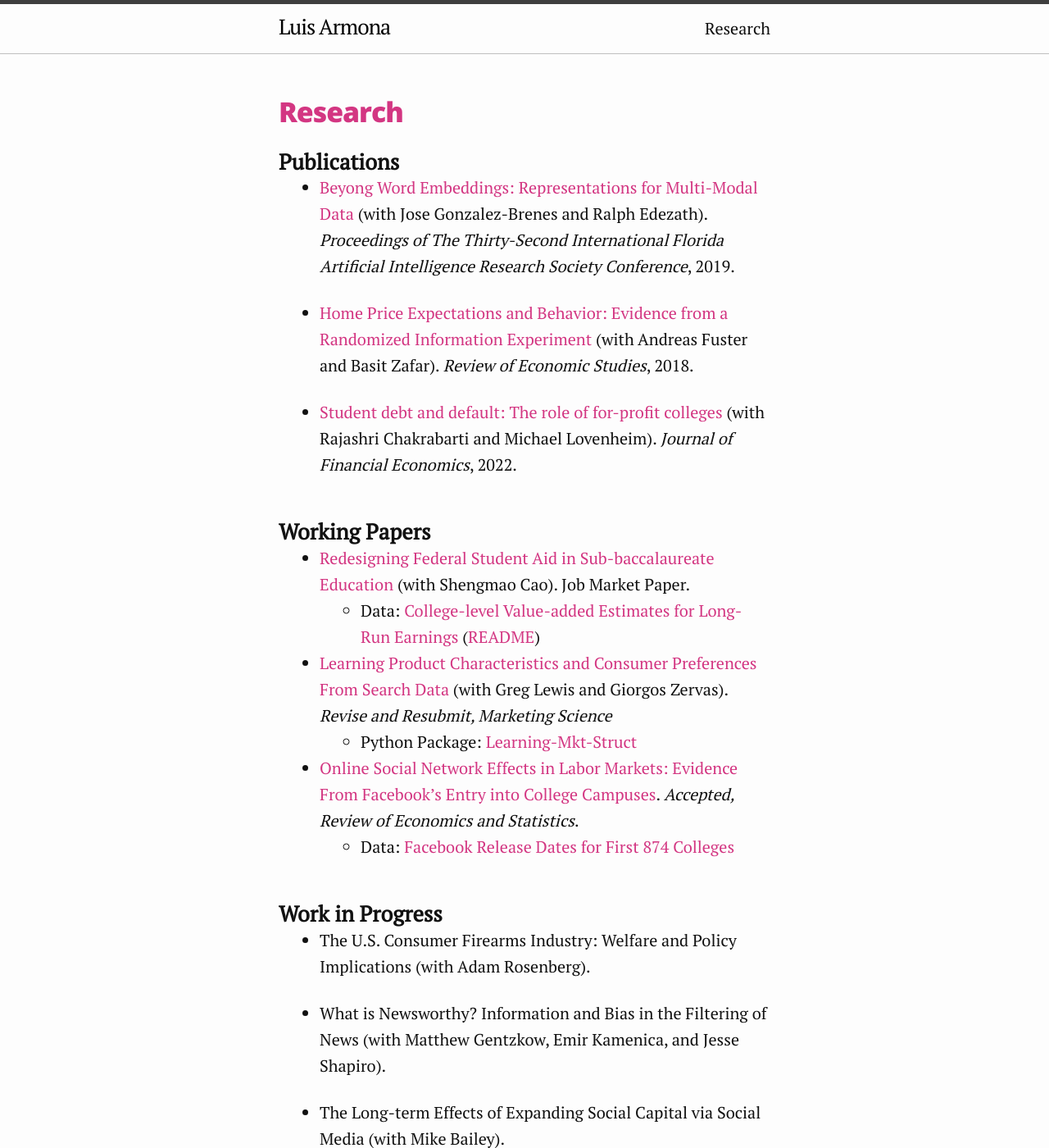
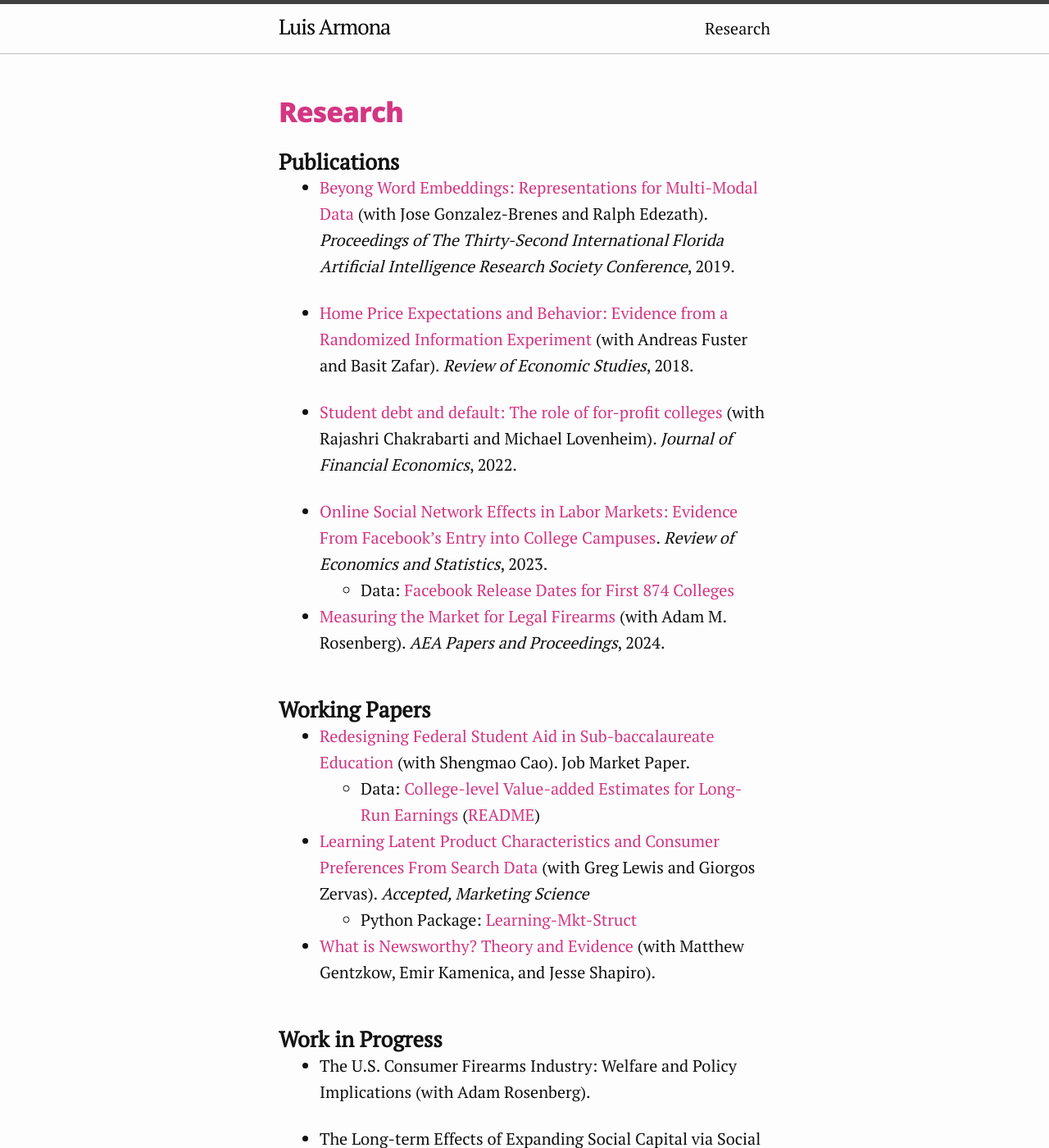
Before and after one commit to luisarmona/luisarmona.github.io, a Jekyll site: the page built from Research.markdown, in a window 1280 px wide and 1400 px high. Shown: the whole window at 82% size. Built offline with Jekyll 4.4.1, drawn with Linux system fonts in a browser that asks for light colours.

Commit message:
update research

```diff
--- a/Research.markdown
+++ b/Research.markdown
@@ -12,23 +12,22 @@ permalink: /research/
 
 - [Student debt and default: The role of for-profit colleges](https://www.sciencedirect.com/science/article/abs/pii/S0304405X21005250) (with Rajashri Chakrabarti and Michael Lovenheim). _Journal of Financial Economics_, 2022.
 
+- [Online Social Network Effects in Labor Markets: Evidence From Facebook's Entry into College Campuses](https://direct.mit.edu/rest/article-abstract/doi/10.1162/rest_a_01354/116979/Online-Social-Network-Effects-in-Labor-Markets?redirectedFrom=fulltext). _Review of Economics and Statistics_, 2023.
+	- Data: [Facebook Release Dates for First 874 Colleges](FB_introduction_dates_augmented.csv)
 
+- [Measuring the Market for Legal Firearms](https://www.aeaweb.org/articles?id=10.1257/pandp.20241082) (with Adam M. Rosenberg). _AEA Papers and Proceedings_, 2024.
 
 ### Working Papers
 
 - [Redesigning Federal Student Aid in Sub-baccalaureate Education](https://papers.ssrn.com/sol3/papers.cfm?abstract_id=4300755) (with Shengmao Cao). Job Market Paper.
 	- Data: [College-level Value-added Estimates for Long-Run Earnings](VA_ests.csv) ([README](VA_readme.txt))
-- [Learning Product Characteristics and Consumer Preferences From Search Data](https://papers.ssrn.com/sol3/papers.cfm?abstract_id=3858377) (with Greg Lewis and Giorgos Zervas). _Revise and Resubmit, Marketing Science_
+- [Learning Latent Product Characteristics and Consumer Preferences From Search Data](https://papers.ssrn.com/sol3/papers.cfm?abstract_id=3858377) (with Greg Lewis and Giorgos Zervas). _Accepted, Marketing Science_
 	- Python Package: [Learning-Mkt-Struct](https://github.com/luisarmona/learning-mkt-struct)
-- [Online Social Network Effects in Labor Markets: Evidence From Facebook's Entry into College Campuses](https://papers.ssrn.com/sol3/papers.cfm?abstract_id=3381938). _Accepted, Review of Economics and Statistics_.
-	- Data: [Facebook Release Dates for First 874 Colleges](FB_introduction_dates_augmented.csv)
+
+- [What is Newsworthy? Theory and Evidence](https://www.nber.org/papers/w32512) (with Matthew Gentzkow, Emir Kamenica, and Jesse Shapiro).
 
 ### Work in Progress
 
 - The U.S. Consumer Firearms Industry: Welfare and Policy Implications (with Adam Rosenberg).
 
-
-
-- What is Newsworthy? Information and Bias in the Filtering of News (with Matthew Gentzkow, Emir Kamenica, and Jesse Shapiro).
-
 - The Long-term Effects of Expanding Social Capital via Social Media (with Mike Bailey).
```
Also changed, not shown: 1 other file.
